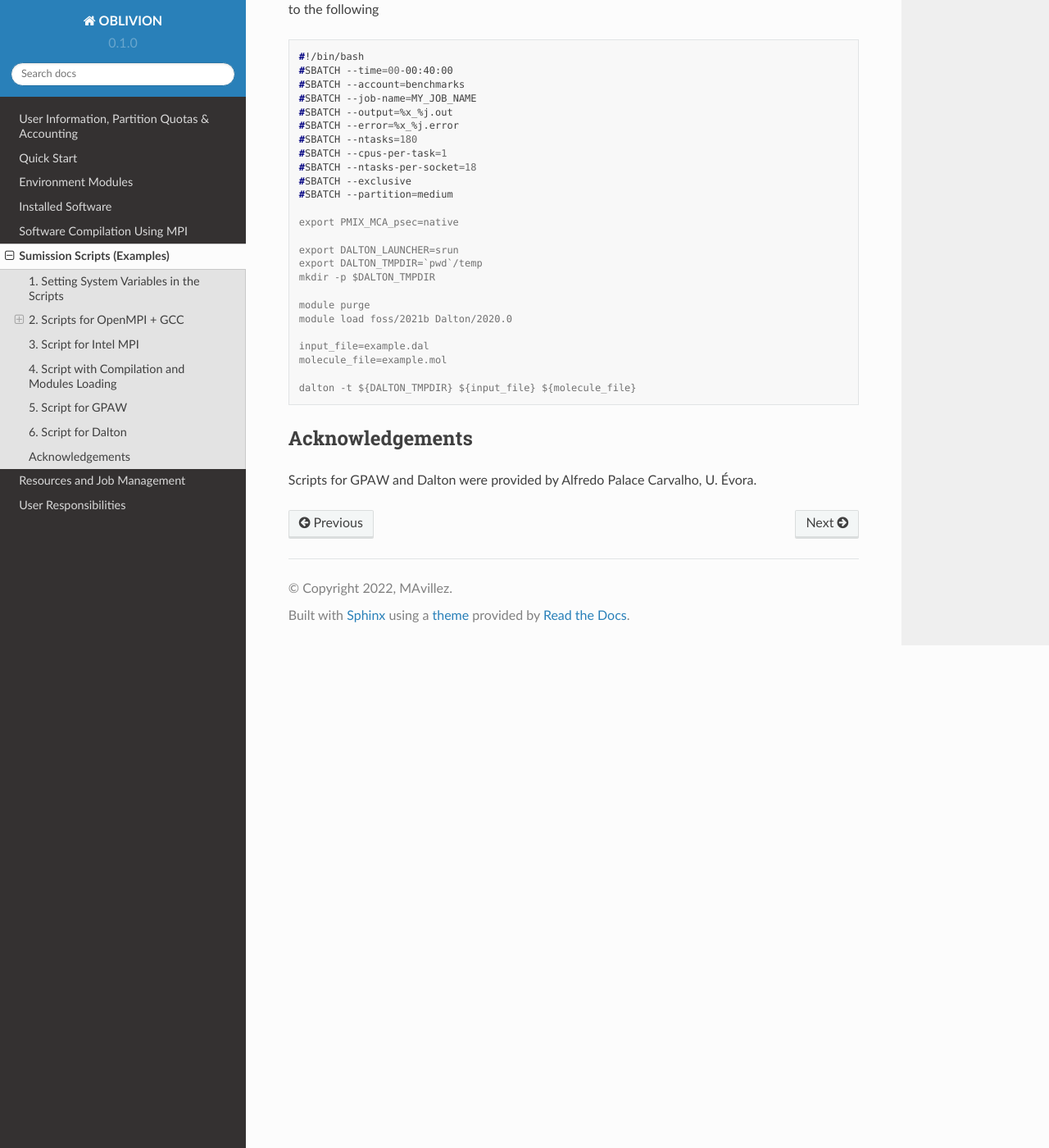
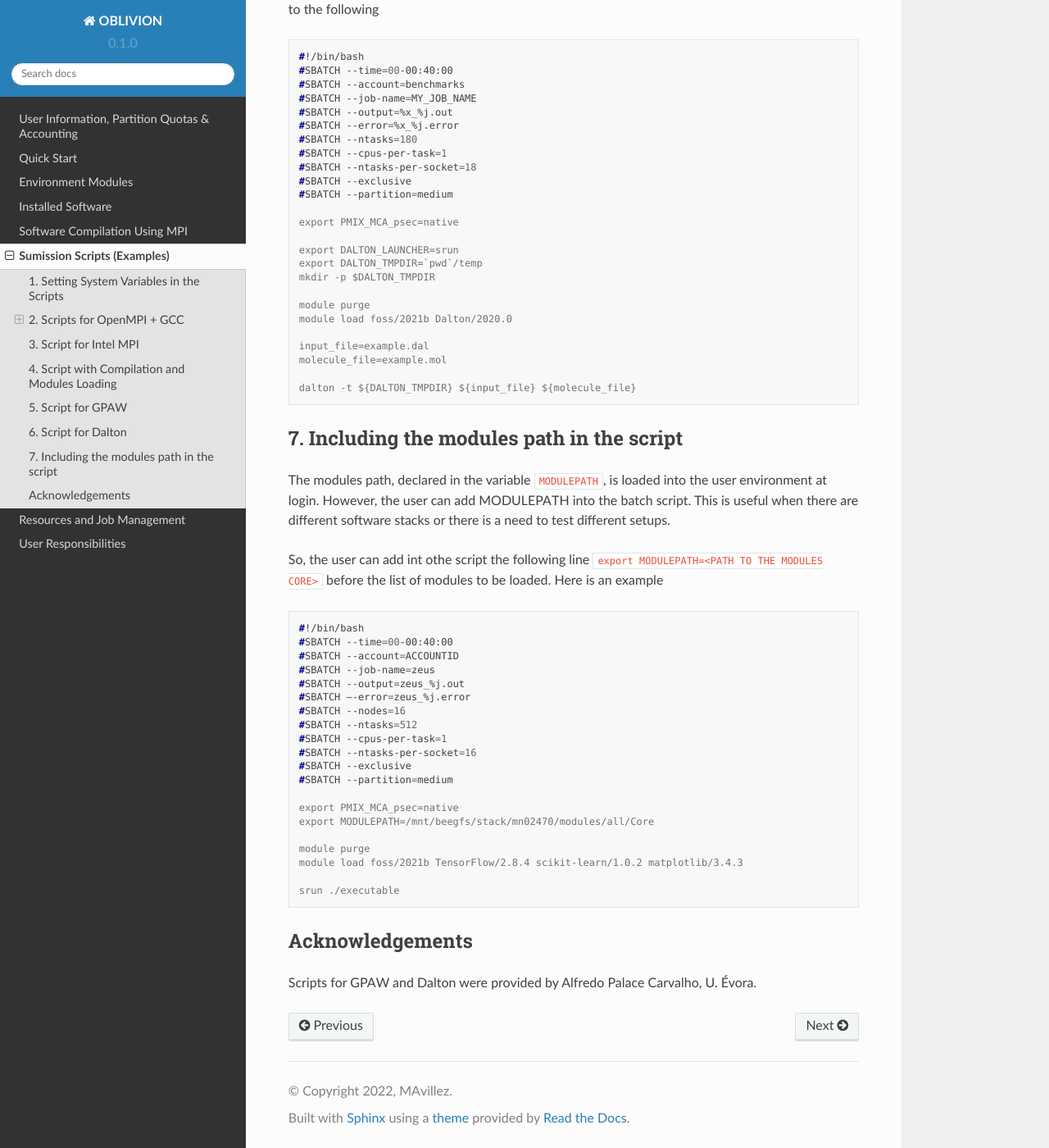
Before and after one commit to mavillez/Oblivion, a Sphinx documentation site: the page built from docs/source/scripts.rst, in a window 1280 px wide and 1400 px high, scrolled down 4109 px. Shown: the whole window at 82% size. Built offline with Sphinx 7.4.7 and the Read the Docs theme 2.0.0, drawn with Linux system fonts in a browser that asks for light colours.

Commit message:
Update scripts.rst

```diff
--- a/docs/source/scripts.rst
+++ b/docs/source/scripts.rst
@@ -242,6 +242,40 @@ For Dalton compiled with GCC and OpenMPI and available in the foss toolchain use
   dalton -t ${DALTON_TMPDIR} ${input_file} ${molecule_file}
 
 
+7. Including the modules path in the script
+-------------------------------------------
+
+The modules path, declared in the variable ``MODULEPATH``, is loaded into the user environment at login.
+However, the user can add MODULEPATH into the batch script. This is useful when there are different software
+stacks or there is a need to test different setups.
+
+So, the user can add int othe script the following line ``export MODULEPATH=<PATH TO THE MODULES CORE>`` before
+the list of modules to be loaded. Here is an example
+
+.. code-block:: console
+
+  #!/bin/bash
+  #SBATCH --time=00-00:40:00
+  #SBATCH --account=ACCOUNTID
+  #SBATCH --job-name=zeus
+  #SBATCH --output=zeus_%j.out
+  #SBATCH —-error=zeus_%j.error
+  #SBATCH --nodes=16
+  #SBATCH --ntasks=512
+  #SBATCH --cpus-per-task=1
+  #SBATCH --ntasks-per-socket=16
+  #SBATCH --exclusive
+  #SBATCH --partition=medium
+
+  export PMIX_MCA_psec=native
+  export MODULEPATH=/mnt/beegfs/stack/mn02470/modules/all/Core
+
+  module purge
+  module load foss/2021b TensorFlow/2.8.4 scikit-learn/1.0.2 matplotlib/3.4.3
+
+  srun ./executable
+
+
 Acknowledgements
 ---------------
 
```
